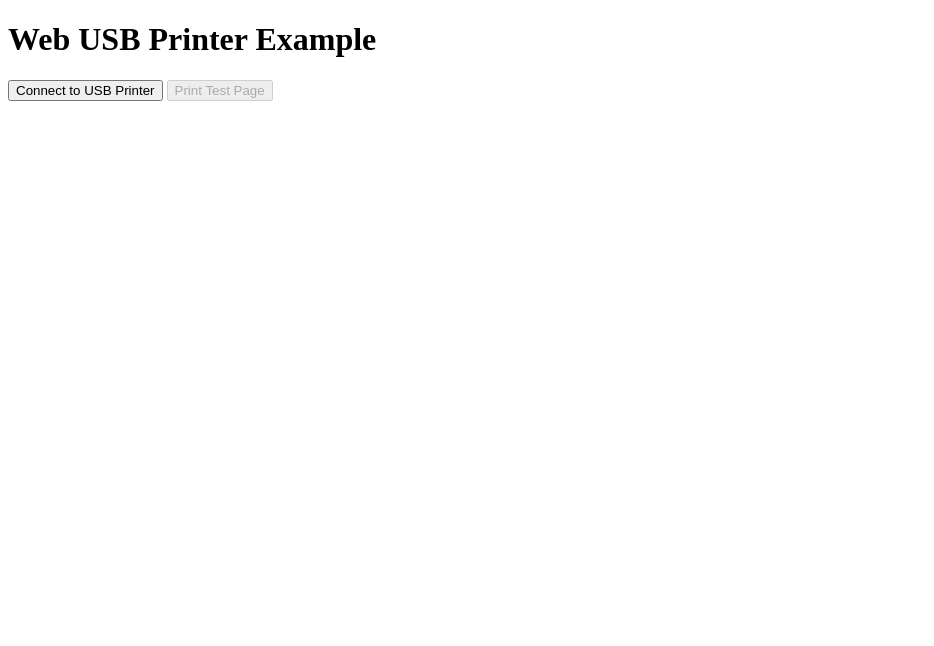
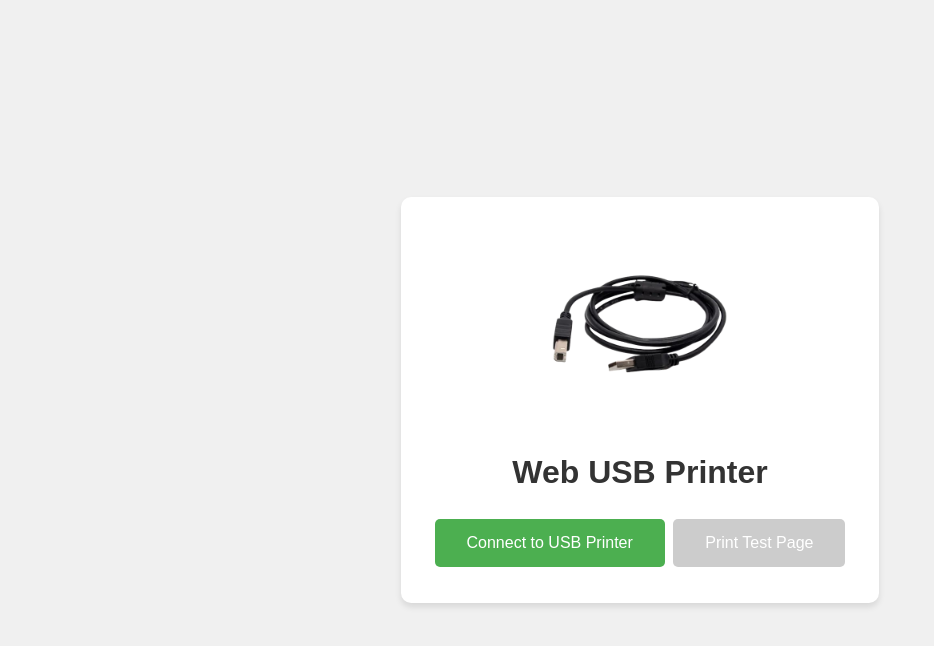
Before and after one commit to mik284/web_usb_printer_API, a plain HTML site: page index.html in a window 1280 px wide. Shown: the whole page, without its empty margins (0-934 px from the left). Drawn offline with Linux system fonts and the light colour scheme.

Commit message:
feat: add styling modify normal printer test

```diff
--- a/index.html
+++ b/index.html
@@ -1,14 +1,20 @@
 <!DOCTYPE html>
 <html lang="en">
 <head>
+    <link rel="stylesheet" href="style.css">
     <meta charset="UTF-8">
     <meta name="viewport" content="width=device-width, initial-scale=1.0">
-    <title>Web USB Printer Example</title>
+    <title>Web USB Printer</title>
 </head>
 <body>
-    <h1>Web USB Printer Example</h1>
-    <button id="connect">Connect to USB Printer</button>
-    <button id="print" disabled>Print Test Page</button>
+    <div class="container">
+        <img class="thermal-printer" src="assets/images/usb-printer.png" alt="Web USB Printer">
+        <h1>Web USB Printer</h1>
+        <div>
+            <button id="connect">Connect to USB Printer</button>
+            <button id="print" disabled>Print Test Page</button>
+        </div>
+    </div>
 
     <script>
         let device;
@@ -50,4 +56,5 @@
         });
     </script>
 </body>
+
 </html>
--- /dev/null
+++ b/style.css
@@ -0,0 +1,56 @@
+body {
+  font-family: Arial, sans-serif;
+  background-color: #f0f0f0;
+  display: flex;
+  justify-content: center;
+  align-items: center;
+  height: 100vh;
+  margin: 0;
+}
+
+.container {
+  background-color: white;
+  padding: 2rem;
+  border-radius: 10px;
+  box-shadow: 0 4px 6px rgba(0, 0, 0, 0.1);
+  text-align: center;
+}
+
+.thermal-printer {
+  width: 200px;
+  height: 200px;
+}
+h1 {
+  color: #333;
+  margin-bottom: 1.5rem;
+}
+
+button {
+  background-color: #4caf50;
+  border: none;
+  color: white;
+  padding: 15px 32px;
+  text-align: center;
+  text-decoration: none;
+  display: inline-block;
+  font-size: 16px;
+  margin: 4px 2px;
+  cursor: pointer;
+  border-radius: 5px;
+  transition: background-color 0.3s;
+}
+
+button:hover {
+  background-color: #45a049;
+}
+
+button:disabled {
+  background-color: #cccccc;
+  cursor: not-allowed;
+}
+
+#status {
+  margin-top: 1rem;
+  font-style: italic;
+  color: #666;
+}
```
